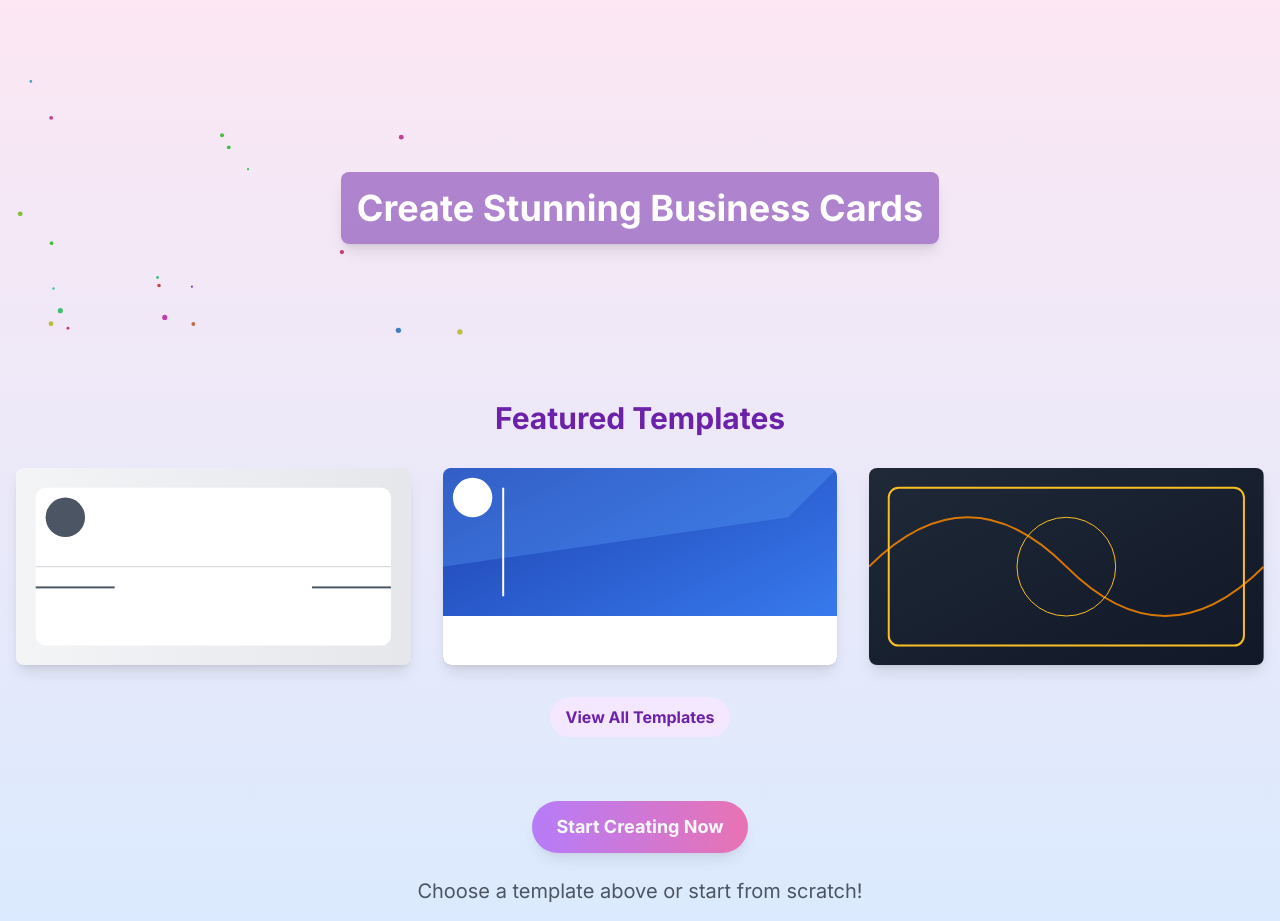
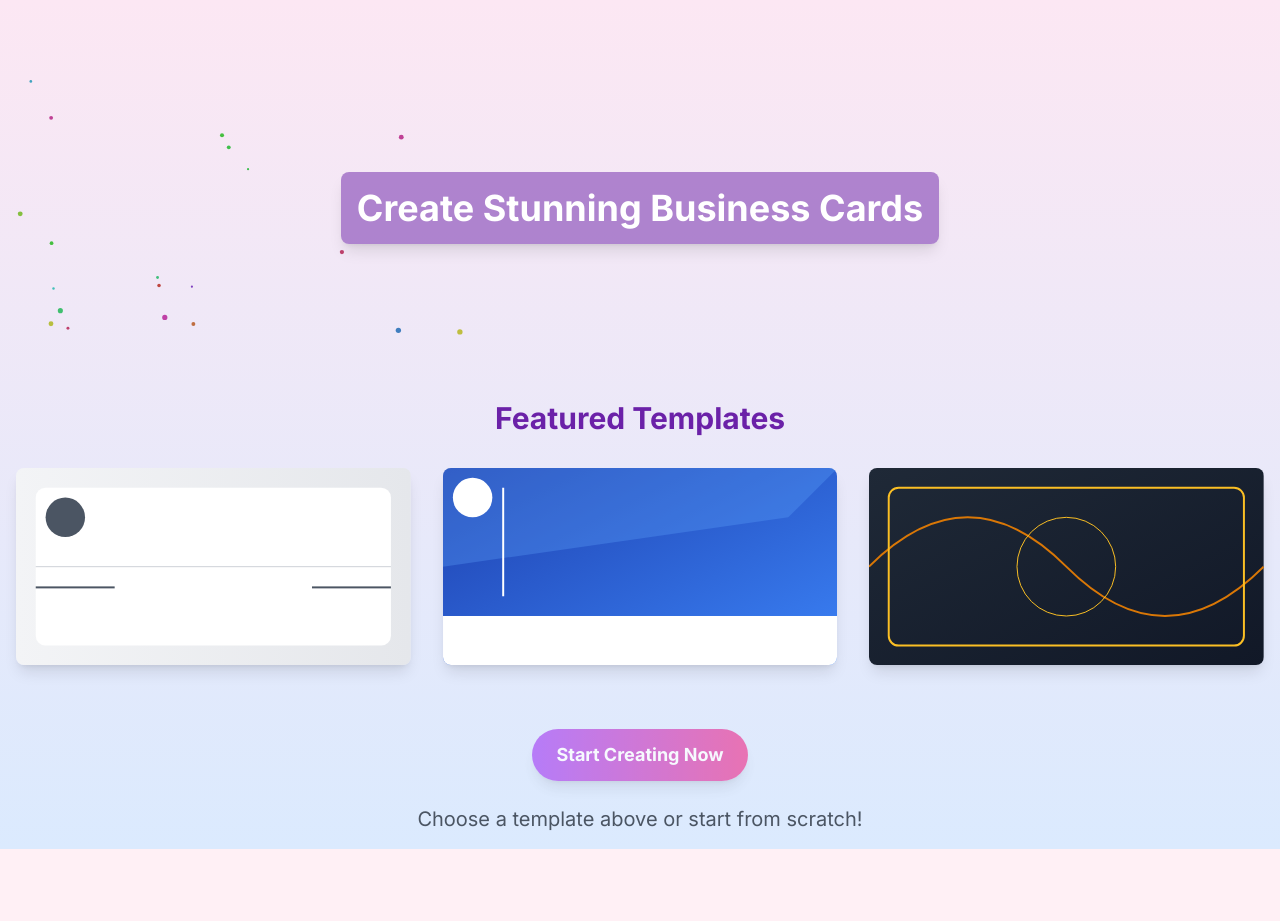
Before and after one commit to Maayan99/greeterer, a Next.js app: page / in a window 1280 px wide. After the commit the page ends 849 px from the top, so only its background shows below. Built offline with nearby package versions, Linux system fonts and the light colour scheme.

Commit message:
Removed viewalltemplates

```diff
--- a/src/components/FeaturedTemplates.tsx
+++ b/src/components/FeaturedTemplates.tsx
@@ -27,13 +27,6 @@ const FeaturedTemplates: React.FC = () => {
           </div>
         ))}
       </div>
-      <div className="text-center mt-8">
-        <Link href="/create">
-          <button className="bg-purple-100 text-purple-800 font-bold py-2 px-4 rounded-full hover:bg-purple-200 transition-colors duration-200">
-            View All Templates
-          </button>
-        </Link>
-      </div>
     </section>
   );
 };
```
